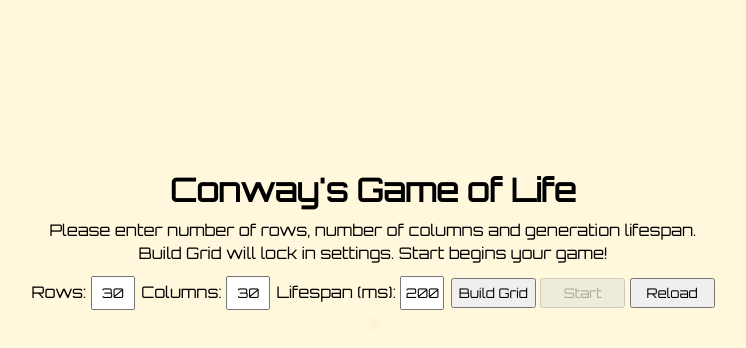
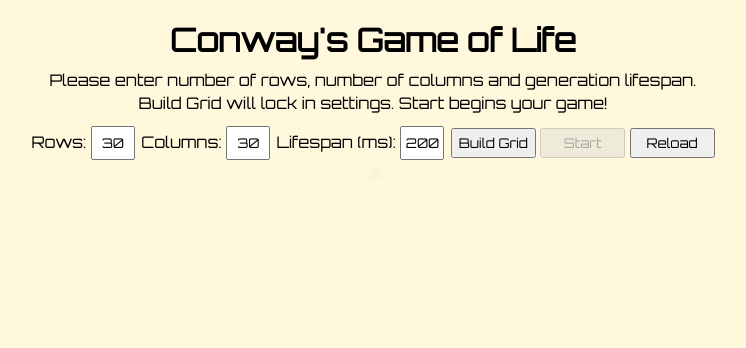
Before and after one commit to ShaneMarusczak/Game-of-Life, a plain HTML site: page index.html in a window 1280 px wide. Shown: the whole page, without its empty margins (267-1013 px from the left). Drawn offline with Linux system fonts and the light colour scheme.

Commit message:
meh on header moving

```diff
--- a/css/style.css
+++ b/css/style.css
@@ -74,10 +74,6 @@ button {
   height: 30px;
 }
 
-.header-on-load {
-  margin-top: 20vh;
-}
-
 .shadowBox {
   box-shadow: 2px 4px 8px 2px rgba(0, 0, 0, 0.2),
     0 6px 20px 0 rgba(0, 0, 0, 0.19);
--- a/index.html
+++ b/index.html
@@ -9,7 +9,7 @@
     <title>Game of Life</title>
   </head>
   <body>
-    <header id="header-tag" class="header-on-load">
+    <header id="header-tag">
       <h1>Conway's Game of Life</h1>
       <div id="intro-text">
         <p>
--- a/js/gameOfLife.js
+++ b/js/gameOfLife.js
@@ -145,7 +145,6 @@
       e.target.disabled = true;
       speedInput.disabled = true;
       document.getElementById("start").disabled = false;
-      document.getElementById("header-tag").classList.remove("header-on-load");
       document.getElementById("intro-text").classList.add("hidden");
       buildGridInternal();
       gridBuilt = true;
```
Also changed, not shown: css/style.min.css.
